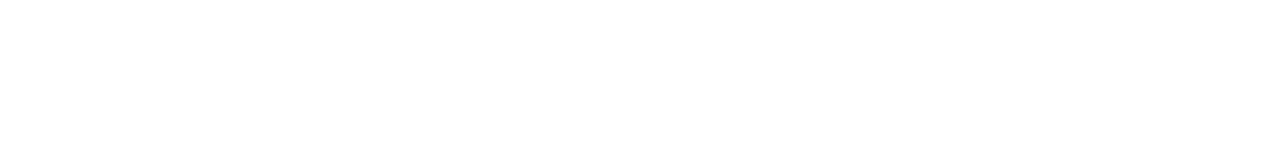
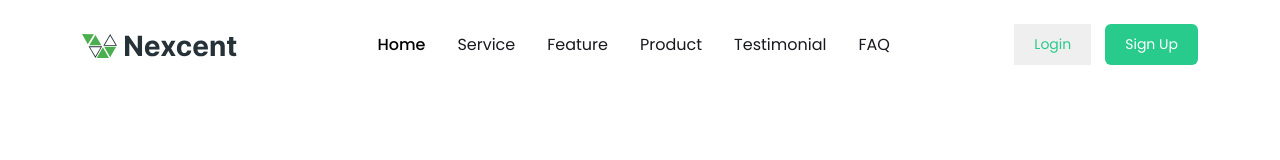
Before and after one commit to asaduzzaman-dev/nexcent-web-development-project, a plain HTML site: page index.html in a window 1280 px wide. Drawn offline with Linux system fonts and the light colour scheme.

Commit message:
Header Section Added

```diff
--- a/css/style.css
+++ b/css/style.css
@@ -0,0 +1,57 @@
+@import url('https://fonts.googleapis.com/css2?family=Inter:ital,opsz,wght@0,14..32,100..900;1,14..32,100..900&family=Poppins:wght@300;400;500;600;700;900&family=Roboto:ital,wdth,wght@0,75..100,100..900;1,75..100,100..900&family=Space+Grotesk:wght@300..700&display=swap');
+
+:root{
+    --primary-color: #28CB8B;
+    --secondary-color: #263238;
+    --info-color: #2194f3;
+    --bg-color-one: #F5F7FA;
+    --text-color: #18191F;
+}
+
+body{
+    font-family: "Poppins", serif;
+}
+
+.custom-nav{
+    background-color: var(--bg-color-one);
+}
+
+.navbar-btn{
+    gap: 0.875rem;
+}
+.navbar-btn button{
+    font-size: 0.875rem;
+}
+
+.login-btn{
+    padding: .625rem 1.25rem;
+    border: none;
+    color: var(--primary-color);
+}
+
+.signup-btn{
+    border: 1px solid;
+    padding: .625rem 1.25rem;
+    border: none;
+    border-radius: 0.375rem;
+    background-color: var(--primary-color);
+    transition: all 0.3s ease-in-out;
+}
+
+.signup-btn:hover{
+    background-color: #237D31;
+}
+
+.nav-item a{
+    color: var(--text-color);
+    line-height: 24%;
+    transition: all 0.3s ease-in-out;
+}
+
+.nav-item> .active{
+    font-weight: 500;
+}
+
+.nav-item a:hover{
+    font-weight: 500;
+}
--- a/index.html
+++ b/index.html
@@ -3,7 +3,10 @@
   <head>
     <meta charset="UTF-8" />
     <meta name="viewport" content="width=device-width, initial-scale=1.0" />
-    <meta name="Nexcent" content=" Project Nexcent| Front-End Developer | Asad" />
+    <meta
+      name="Nexcent"
+      content=" Project Nexcent| Front-End Developer | Asad"
+    />
     <meta
       name="description"
       content="Explore Asad's Nexcent web development project, using HTML, CSS and Bootstrap for creating dynamic user interfaces."
@@ -15,16 +18,69 @@
     <meta name="author" content="Md. Asaduzzaman" />
     <meta name="robots" content="index, follow" />
     <!-- bootstrap link here -->
-    <link rel="stylesheet" href="./css/bootstrap.min.css">
+    <link rel="stylesheet" href="./css/bootstrap.min.css" />
 
     <!-- css links here -->
-     <link rel="stylesheet" href="./css/style.css">
+    <link rel="stylesheet" href="./css/style.css" />
     <title>Nexcent</title>
   </head>
   <body>
-    <!-- <--Header Section Starts-- -->
-    <!-- <--Header Section Ends-- -->
+    <!-- --Header Section Start-- -->
+    <header>
+      <!-- navbar start -->
+      <nav class="navbar navbar-expand-lg custom-Nav py-4">
+        <div class="container">
+            <a class="navbar-brand" href="#">
+              <img src="./asset/Logo/Logo.svg" class="img-fluid" alt="" />
+            </a>
+          <button
+            class="navbar-toggler"
+            type="button"
+            data-bs-toggle="collapse"
+            data-bs-target="#navbarSupportedContent"
+            aria-controls="navbarSupportedContent"
+            aria-expanded="false"
+            aria-label="Toggle navigation"
+          >
+            <span class="navbar-toggler-icon"></span>
+          </button>
+          <div class="collapse navbar-collapse" id="navbarSupportedContent">
+            <ul class="navbar-nav mx-auto mb-2 mb-lg-0 gap-3">
+              <li class="nav-item">
+                <a class="nav-link active" aria-current="page" href="#">Home</a>
+              </li>
+              <li class="nav-item">
+                <a class="nav-link" href="#">Service</a>
+              </li>
+              <li class="nav-item">
+                <a class="nav-link" href="#">Feature</a>
+              </li>
+              <li class="nav-item">
+                <a class="nav-link" href="#">Product</a>
+              </li>
+              <li class="nav-item">
+                <a class="nav-link" href="#">Testimonial</a>
+              </li>
+              <li class="nav-item">
+                <a class="nav-link" href="#">FAQ</a>
+              </li>
+                </ul>
+              </li>
+            </ul>
+            <form class="d-flex navbar-btn">
+              <button class="login-btn" type="submit">
+                Login
+              </button>
+              <button class="btn signup-btn text-white" type="submit">
+                Sign Up
+              </button>
+            </form>
+          </div>
+        </div>
+      </nav>
+    </header>
+    <!-- <--Header Section End-- -->
     <!-- js script here -->
-     <script src="./js/bootstrap.min.js"></script>
+    <script src="./js/bootstrap.min.js"></script>
   </body>
 </html>
```
Also changed, not shown: asset/Logo/Logo.svg (added).
